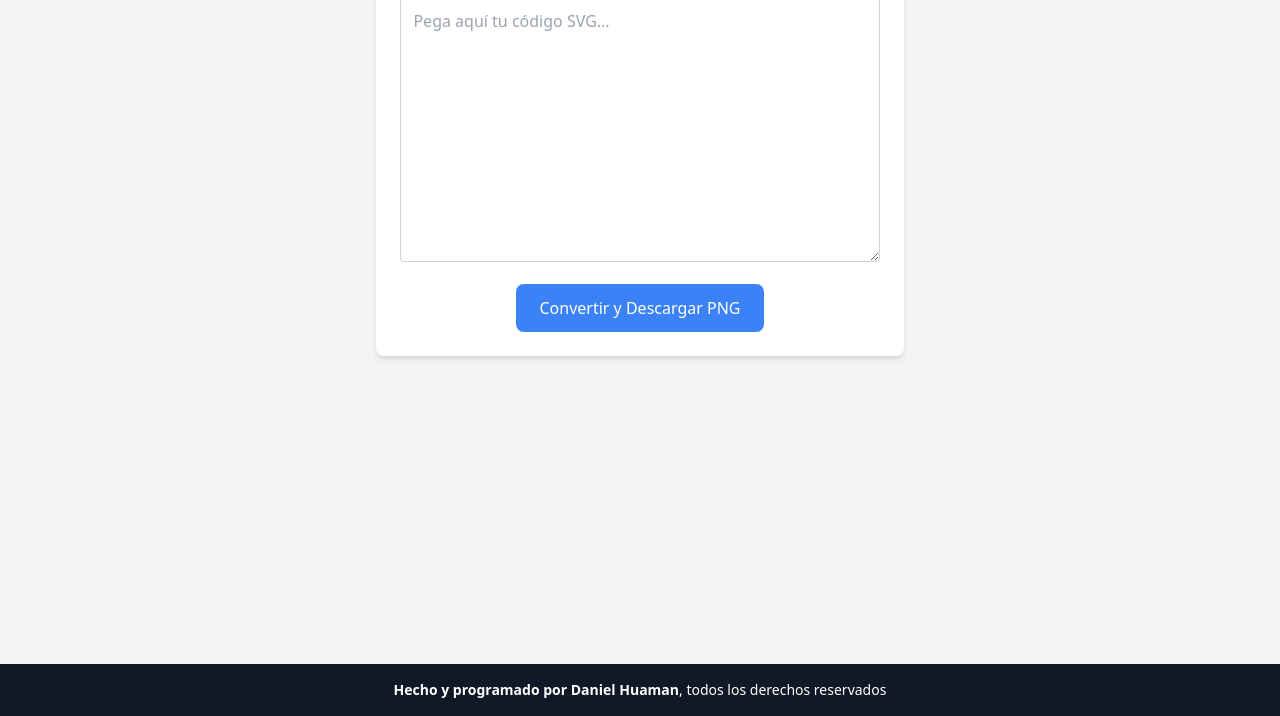
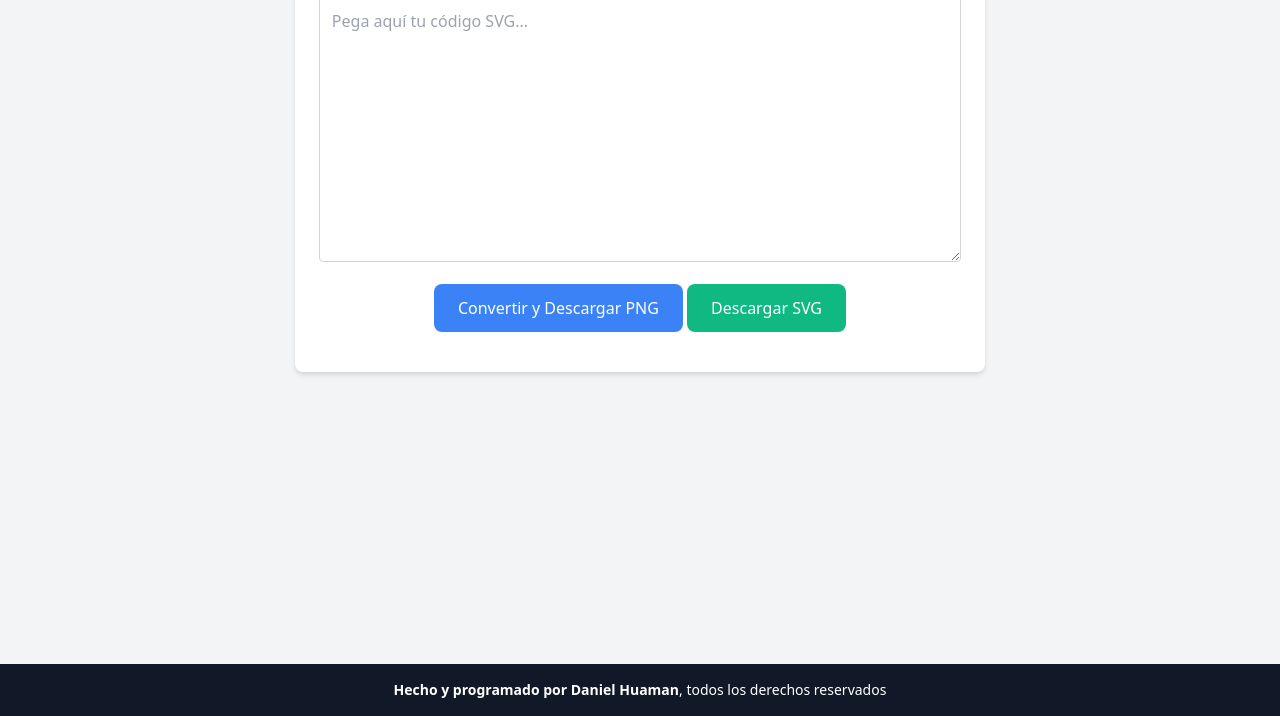
Before and after one commit to DanielLazaro1555/ConvertidorSVGPNG, a plain HTML site: page index.html in a window 1280 px wide. Shown: the part 84-800 px from the top of the page. Drawn offline with nearby package versions, Linux system fonts and the light colour scheme.

Commit message:
Nuevo Boton añadido
Descargar SVG en archivo obtenido desde texto.

```diff
--- a/index.html
+++ b/index.html
@@ -57,6 +57,28 @@
             // Establecer la fuente de la imagen al SVG convertido
             img.src = url;
         }
+
+        function descargarSVG() {
+            // Obtener el código SVG del área de texto
+            const svgText = document.getElementById('svg-input').value;
+
+            // Verificar si el texto está vacío
+            if (!svgText.trim()) {
+                alert("Por favor, pega el código SVG.");
+                return;
+            }
+
+            // Crear un Blob con el código SVG
+            const blob = new Blob([svgText], { type: 'image/svg+xml' });
+
+            // Crear un enlace para descargar el archivo
+            const link = document.createElement('a');
+            link.href = URL.createObjectURL(blob);
+            link.download = 'mi-imagen.svg';
+
+            // Simular el clic en el enlace para iniciar la descarga
+            link.click();
+        }
     </script>
     <link href="https://cdn.jsdelivr.net/npm/tailwindcss@2.1.2/dist/tailwind.min.css" rel="stylesheet">
 </head>
@@ -70,10 +92,17 @@
         <textarea id="svg-input" rows="10" class="w-full p-3 border border-gray-300 rounded mb-4"
             placeholder="Pega aquí tu código SVG..."></textarea>
 
-        <!-- Botón para convertir y descargar -->
+        <!-- Botón para convertir y descargar el PNG -->
         <button onclick="convertirSVGaPNG()"
-            class="px-6 py-3 bg-blue-500 text-white rounded-lg hover:bg-blue-600 transition">Convertir y Descargar
-            PNG</button>
+            class="px-6 py-3 bg-blue-500 text-white rounded-lg hover:bg-blue-600 transition mb-4">
+            Convertir y Descargar PNG
+        </button>
+
+        <!-- Botón para descargar el SVG -->
+        <button onclick="descargarSVG()"
+            class="px-6 py-3 bg-green-500 text-white rounded-lg hover:bg-green-600 transition">
+            Descargar SVG
+        </button>
     </div>
 
     <!-- Footer -->
@@ -83,7 +112,6 @@
         </p>
     </footer>
 
-
 </body>
 
 </html>
```
